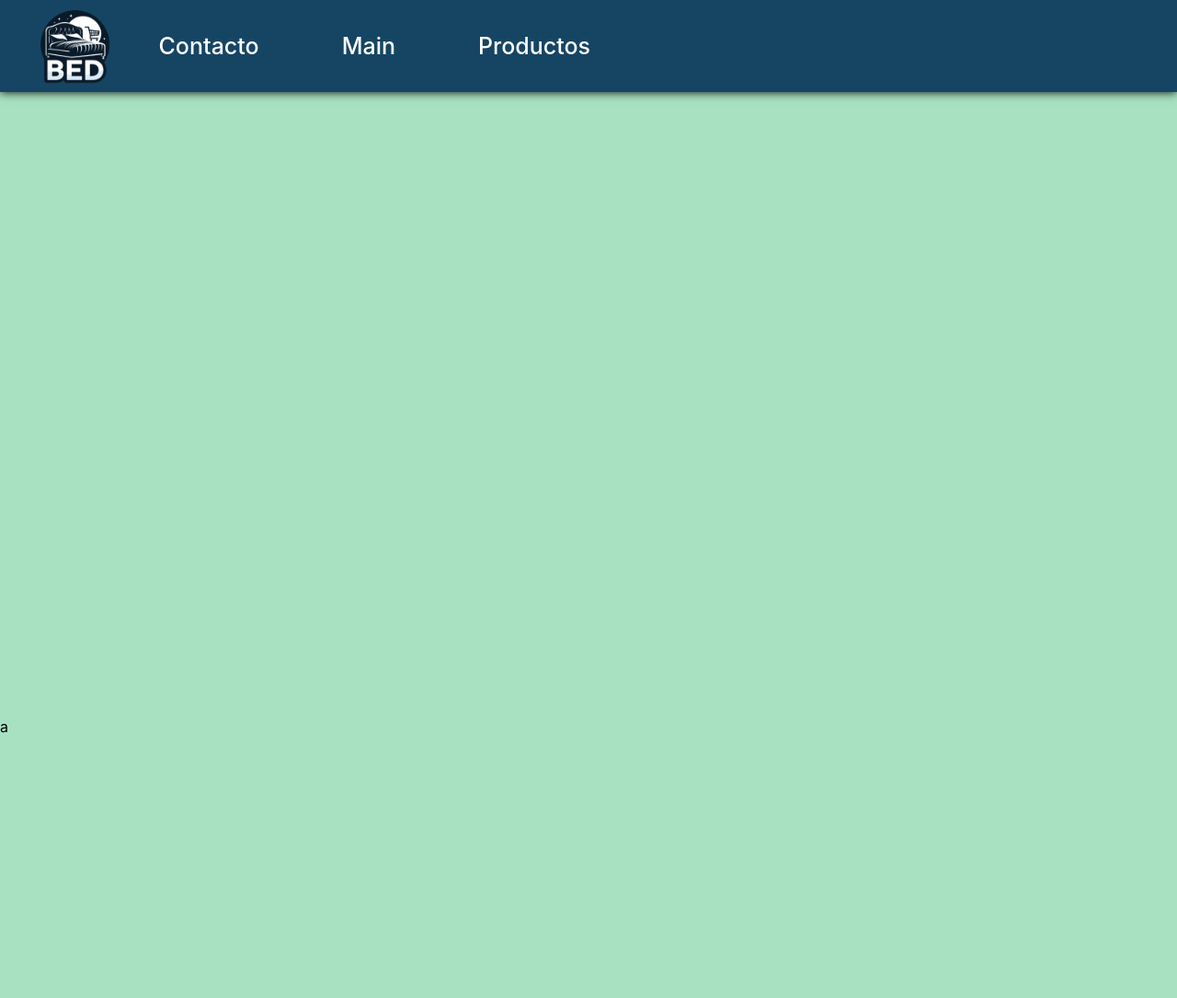
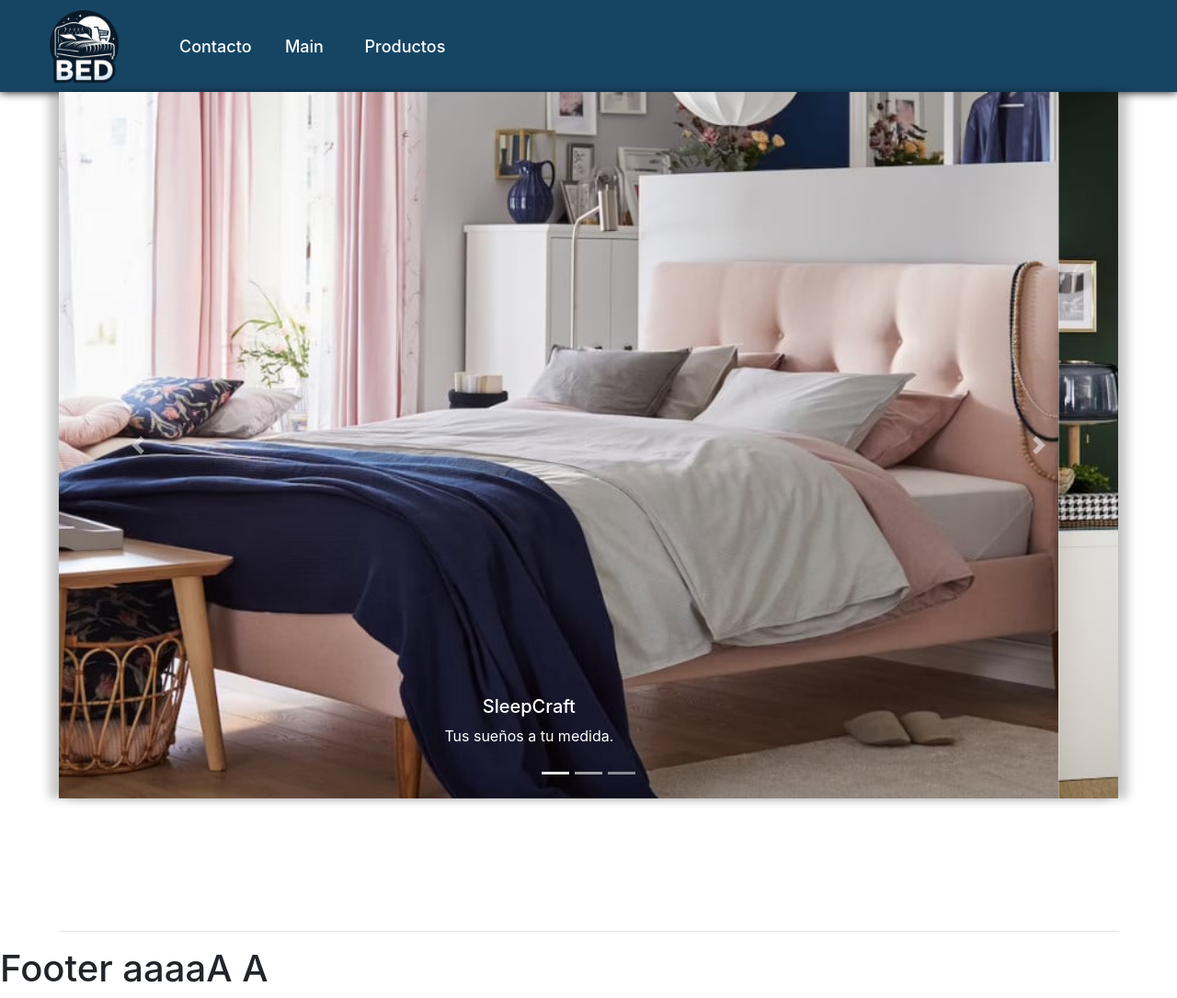
Before and after one commit to EzequielMonson/ProyectoCama24Horas, a plain HTML site: page index.html in a window 1280 px wide. Shown: the whole page at 92% size. Before the commit the page ends 800 px from the top, so only its background shows below. Drawn offline with nearby package versions, Linux system fonts and the light colour scheme.

Commit message:
18/02/24 01:36

```diff
--- a/index.html
+++ b/index.html
@@ -7,12 +7,15 @@
     <link rel="stylesheet" href="templates/styles.css">
     <script src="/templates/scripts.js"></script>
     <link rel="icon" href="/templates/img/BEDSALE.png" type="image/x-icon">
+    <link rel="stylesheet" href="https://cdn.jsdelivr.net/npm/bootstrap@4.6.2/dist/css/bootstrap.min.css" integrity="sha384-xOolHFLEh07PJGoPkLv1IbcEPTNtaed2xpHsD9ESMhqIYd0nLMwNLD69Npy4HI+N" crossorigin="anonymous">
 </head>
 <body>
     <div class="contenedor">
         <header class="item header">
             <nav class="header-nav">
-                <img src="/templates/img/BEDSALE.png" alt="" class="logo">
+                <a href="">
+                    <img src="/templates/img/BEDSALE.png" alt="" class="logo">
+                </a>
                 <ul class="nav-list">
                     <li><a href="/contacto.html">Contacto</a></li>
                     <li><a href="">Main</a></li>
@@ -38,11 +41,50 @@
         </section>
     </div>
     <main>
-
+        <div id="carouselExampleCaptions" class="carousel slide" data-ride="carousel">
+            <ol class="carousel-indicators">
+              <li data-target="#carouselExampleCaptions" data-slide-to="0" class="active"></li>
+              <li data-target="#carouselExampleCaptions" data-slide-to="1"></li>
+              <li data-target="#carouselExampleCaptions" data-slide-to="2"></li>
+            </ol>
+            <div class="carousel-inner">
+              <div class="carousel-item active">
+                <img src="templates/img/camamain5.jpg" class="d-block w-100" alt="imacenCama1">
+                <div class="carousel-caption d-none d-md-block">
+                  <h5>SleepCraft</h5>
+                  <p class="p-carrusel">Tus sueños a tu medida.</p>
+                </div>
+              </div>
+              <div class="carousel-item">
+                <img src="templates/img/camamain1.jpg" class="d-block w-100" alt="imacenCama2">
+                <div class="carousel-caption d-none d-md-block">
+                  <h5>Second slide label</h5>
+                  <p class="p-carrusel">Some representative placeholder content for the second slide.</p>
+                </div>
+              </div>
+              <div class="carousel-item">
+                <img src="templates/img/camamain3.jpg" class="d-block w-100" alt="imacenCama3">
+                <div class="carousel-caption d-none d-md-block">
+                  <h5>Third slide label</h5>
+                  <p class="p-carrusel">Some representative placeholder content for the third slide.</p>
+                </div>
+              </div>
+            </div>
+            <button class="carousel-control-prev" type="button" data-target="#carouselExampleCaptions" data-slide="prev">
+              <span class="carousel-control-prev-icon" aria-hidden="true"></span>
+              <span class="sr-only">Previous</span>
+            </button>
+            <button class="carousel-control-next" type="button" data-target="#carouselExampleCaptions" data-slide="next">
+              <span class="carousel-control-next-icon" aria-hidden="true"></span>
+              <span class="sr-only">Next</span>
+            </button>
+          </div>
     </main>
+    <hr>
     <footer>
-        a
+        <h1>Footer aaaaA A</h1>
     </footer>
-
+    <script src="https://cdn.jsdelivr.net/npm/jquery@3.5.1/dist/jquery.slim.min.js" integrity="sha384-DfXdz2htPH0lsSSs5nCTpuj/zy4C+OGpamoFVy38MVBnE+IbbVYUew+OrCXaRkfj" crossorigin="anonymous"></script>
+    <script src="https://cdn.jsdelivr.net/npm/bootstrap@4.6.2/dist/js/bootstrap.bundle.min.js" integrity="sha384-Fy6S3B9q64WdZWQUiU+q4/2Lc9npb8tCaSX9FK7E8HnRr0Jz8D6OP9dO5Vg3Q9ct" crossorigin="anonymous"></script>
 </body>
 </html>
--- a/templates/styles.css
+++ b/templates/styles.css
@@ -18,7 +18,7 @@ body {
 header {
     background-color: #164564;
     width:100%;
-    display: flex;
+    display: flex !important;
     justify-content: start;
     flex-direction: row-reverse;
     align-items: center;
@@ -32,19 +32,39 @@ footer {
     justify-self: flex-end;
 
 }
+
+/* carrusel Main*/
+#carouselExampleCaptions{
+    display: flex;
+    /* width: 100%; */
+    height: 70%;
+    margin: 0 5% 10% 5%;
+    box-shadow: -10px 0 10px rgba(0, 0, 0, 0.23), 10px 0 10px rgba(0, 0, 0, 0.230);
+}
+.carousel-control-prev, .carousel-control-next{
+    display: flex;
+    align-self: center;
+}
+
+
+
+
 .logo{
     display: flex;
     height: 100px;
     width: 100px;
-    margin:0 5%;
+    /* margin:0 5%; */
+}
+a{
+    margin: 0 0 0 10%;
+
 }
 /* Estilos para la lista de navegación en el encabezado */
 .header-nav {
     display: flex;
     align-items: center;
-    align-items: center;
+
 }
-
 main {
     flex: 1; /* Esto hace que el contenido principal se expanda para llenar el espacio disponible */
     display: flex;
@@ -54,32 +74,38 @@ main {
 }
 
 .header-nav ul {
-    display: flex;
+    display: flex;   /*esto creo q no hace nada */
     justify-content: flex-start;
-    align-items: center;
+    align-items: end;
     align-content: space-between;
     list-style: none;
-    padding: 0;
+
     margin: 0;
 
 }
 
 .header-nav li {
     display: inline;
-    margin-right: 90px;
-    /* margin-left: 90px; */
+    /* margin-right: 40px;    CAMBIOS ACA */
+    margin-left: 40px;
 }
 
 .header-nav a {
-    text-decoration: none; /* Quita el subrayado del enlace */
+    text-decoration: none !important; /* Quita el subrayado del enlace */
     color: white;
-    font-size: 25px;
+    font-size: 18px;  /*cambio*/
     font-weight: 545;
 }
+a:hover {
+    color: inherit !important; /* Mantiene el color original del elemento */
+    text-decoration: none !important; /* Opcional: elimina el subrayado al pasar el mouse */
+    color: white !important;
+}
+
 
 /* Sección de botones */
 .botones {
-    background-color: #1a4a5a;
+    background-color: #1a4a5abb;
     margin: 0;
 }
 
@@ -91,12 +117,12 @@ main {
     flex-wrap: wrap;
     justify-content: space-around;
     flex-direction: row;
-    background-color: #1a4a5a;
+    background-color: #1a4a5a46;
 }
 .boton-con-imagen {
     flex: 1;
     display: flex;
-    background-color: #148d8d;
+    background-color: #16456448;
     color: black;
     font-weight: 700;
     font-size: 1em;
@@ -224,6 +250,7 @@ button {
 
     }
 
+
     .contenedor-modificaciones {
         display: flex; /* Mostrar el contenedor de modificaciones en pantallas más grandes */
     }
@@ -238,8 +265,9 @@ button {
     .header-nav .nav-list {
         display: none;
     }
-
-
+    #carouselExampleCaptions{
+        margin: 0;
+    }
     .boton-con-imagen {
         width: 8em;
         height: 9em;
@@ -413,6 +441,7 @@ form, label{
 input{
     border: 0;
     height: 30px;
+
 }
 textarea{
     border: 0;
```
Also changed, not shown: contacto.html (+3 -1 lines), productos.html (+3 -1 lines), templates/img/camamain1.jpg (added), templates/img/camamain2.jpeg (added), templates/img/camamain3.jpg (added), templates/img/camamain4.jpeg (added), templates/img/camamain5.jpg (added), templates/img/camamain6.jpg (added), templates/img/colchonboton.png (added).
